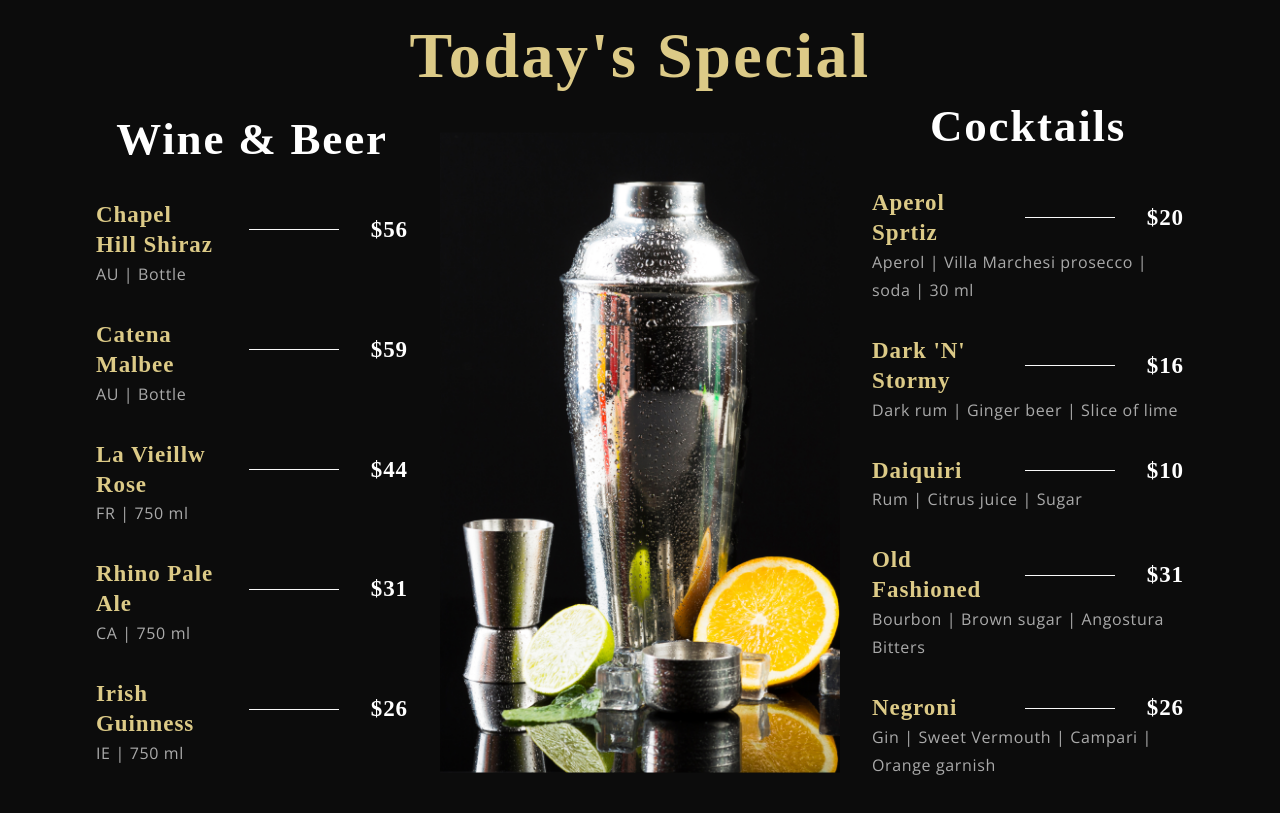
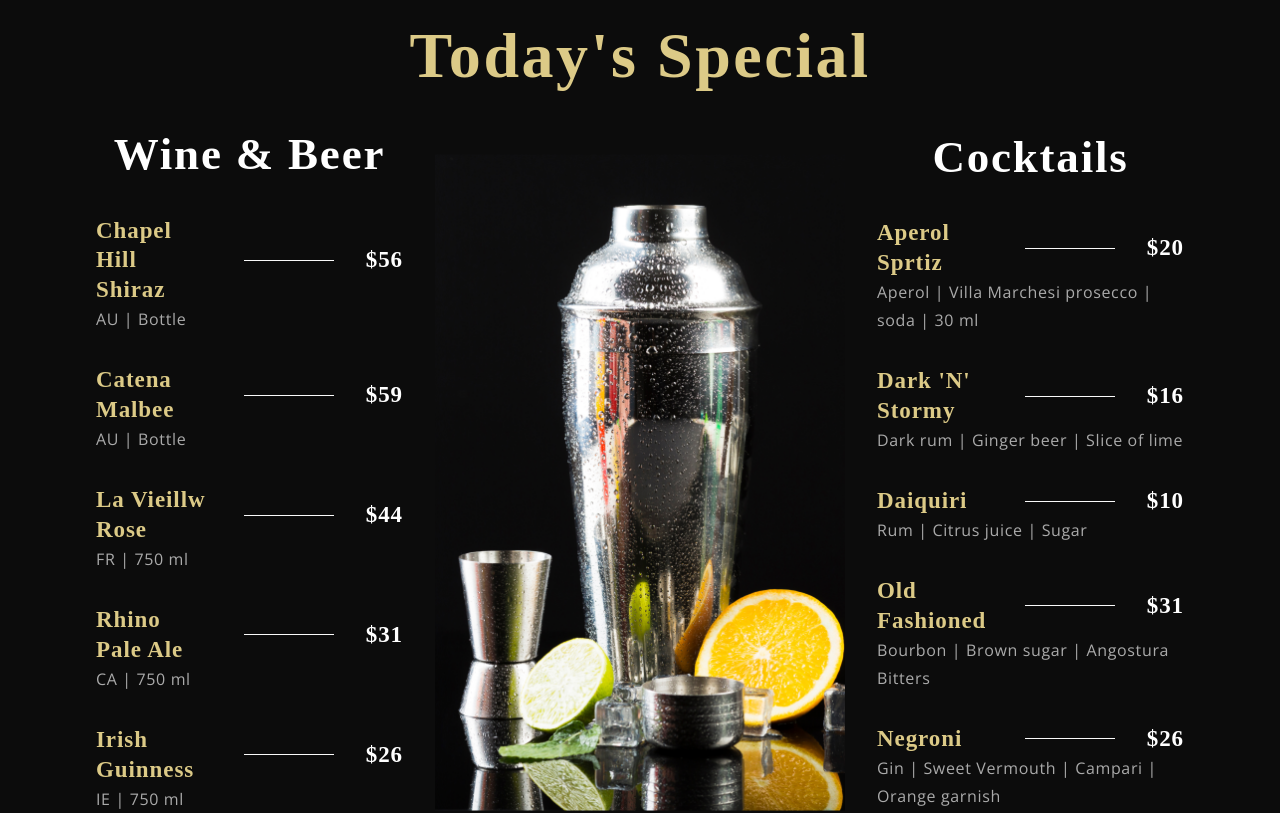
Before and after one commit to michaelwang07/fine_dining_react, a React (Create React App) app: page / in a window 1280 px wide. Shown: the part 2364-3177 px from the top of the page. Built offline with nearby package versions, Linux system fonts and the light colour scheme; a web font is replaced by a local one.

Commit message:
mobile application media qurey

```diff
--- a/src/app.css
+++ b/src/app.css
@@ -113,3 +113,9 @@
   .spoon__img {
     width: 45px;
   }
+
+  @media screen and (max-width: 650px) {
+    .section__padding {
+      padding: 4rem 2rem;
+    }
+  }
--- a/src/components/Menu/SpecialMenu.jsx
+++ b/src/components/Menu/SpecialMenu.jsx
@@ -10,11 +10,11 @@ const SpecialMenu = () => {
     <div className='app__menu flex__center section__padding'>
       <div className='app__menu-title'>
         < Subheading title="Menu that fits you palatte"/>
-        <div className='app__menu-title_main-title'>
+        <div style={{marginBottom:'25px'}} className='app__menu-title_main-title'>
           <h1 className='headtext__cormorant'>Today's Special</h1>
         </div>
       </div>
-      <div className='app__menu-menu flex__center'>
+      <div className='app__menu-menu'>
         <div className='app__menu-menu_wine flex__center'>
           <p className='app__menu-menu_heading'>Wine & Beer</p>
           <div className='app__menu-menu_items'>
--- a/src/components/Menu/specialmenu.css
+++ b/src/components/Menu/specialmenu.css
@@ -9,8 +9,15 @@
   align-items: center;
 }
 
+.app__menu-menu {
+  display: flex;
+  justify-content: center;
+  align-items: center;
+  flex-direction: row;
+}
+
 .app__menu-menu_img {
-  max-width: 400px;
+  width: 650px;
   margin: 2rem 2rem;
 }
 
@@ -41,3 +48,31 @@
   flex-direction: column;
   margin: 1rem 0;
 }
+
+@media screen and (max-width: 2000px) {
+  .app__menu-menu_img {
+    max-width: 410px;
+  }
+}
+
+@media screen and (max-width: 1150px) {
+  .app__menu-menu {
+    flex-direction: column;
+    align-items: center;
+    width: 100%;
+  }
+}
+
+@media screen and (max-width: 650px) {
+  .app__menu-menu_img {
+    width: 100%;
+  }
+
+  .app__menu-title_main-title h1{
+    font-size: 50px;
+  }
+
+  .app__menu-menu_heading {
+    font-size: 35px;
+  }
+}
```
